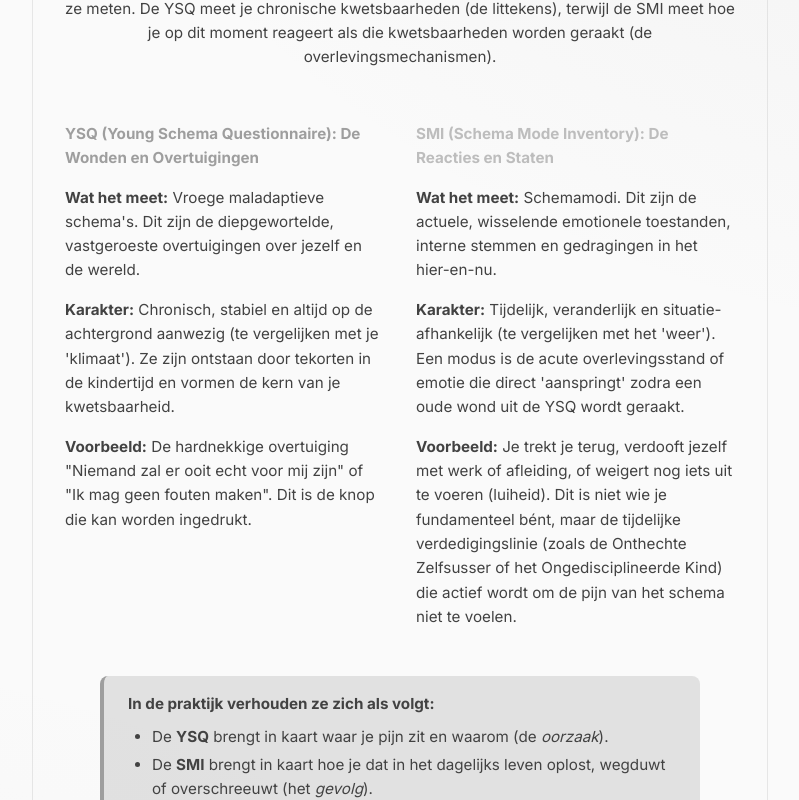
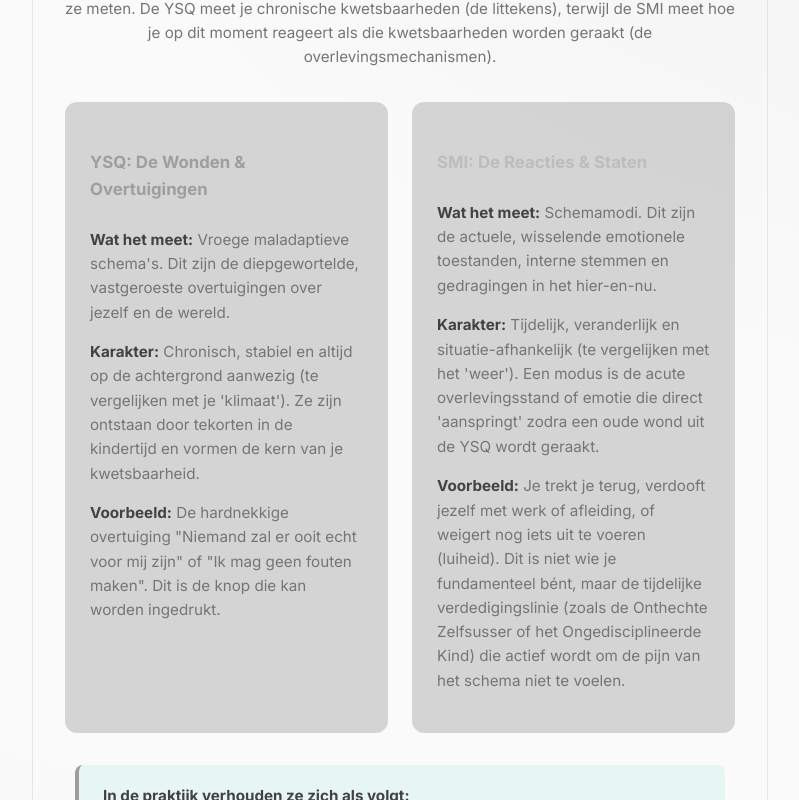
Before and after one commit to radder1972/STA, a React (Vite) app: page / in a window 1280 px wide. Shown: the part 820-1620 px from the top of the page, without its empty margins (240-1039 px from the left). Built offline with nearby package versions, Linux system fonts and the light colour scheme.

Commit message:
Reformat YSQ vs SMI explanation block and match font colors to the rest of the site

```diff
--- a/package.json
+++ b/package.json
@@ -1,7 +1,7 @@
 {
   "name": "schema-therapy-app",
   "private": true,
-  "version": "2.3.0",
+  "version": "2.3.1",
   "type": "module",
   "scripts": {
     "dev": "vite",
--- a/src/App.jsx
+++ b/src/App.jsx
@@ -126,7 +126,7 @@ function App() {
 
       {currentView !== 'questionnaire' && currentView !== 'basisbehoeften' && currentView !== 'modicategorieen' && currentView !== 'kaartenoverzicht' && (
         <div style={{ textAlign: 'center', marginTop: '3rem', color: 'var(--text-muted)', fontSize: '0.85rem' }}>
-          v2.3.0
+          v2.3.1
         </div>
       )}
     </div>
--- a/src/components/Home.jsx
+++ b/src/components/Home.jsx
@@ -141,32 +141,32 @@ export default function Home({ onStart, completedTests, onViewResults, onImport,
         </div>
       </div>
 
-      <div style={{ marginTop: '3rem', padding: '2rem', background: 'var(--glass-bg, rgba(255, 255, 255, 0.05))', borderRadius: '16px', border: '1px solid var(--border-color)', textAlign: 'left', lineHeight: '1.6', fontSize: '0.95rem' }}>
+      <div style={{ color: 'var(--text-muted)', padding: '2rem', background: 'var(--glass-bg, rgba(255, 255, 255, 0.05))', borderRadius: '16px', border: '1px solid var(--border-color)', textAlign: 'left', lineHeight: '1.6', fontSize: '0.95rem', maxWidth: '900px', margin: '3rem auto 2rem' }}>
         <h3 className="text-gradient" style={{ marginBottom: '1rem', fontSize: '1.2rem', textAlign: 'center' }}>Het verschil tussen de YSQ en de SMI</h3>
-        <p style={{ marginBottom: '1.5rem', textAlign: 'center', maxWidth: '800px', margin: '0 auto 2rem' }}>
+        <p style={{ marginBottom: '1.5rem', textAlign: 'center', maxWidth: '750px', margin: '0 auto 2rem' }}>
           Het belangrijkste verschil tussen de YSQ en de SMI zit in de diepte en de tijdelijkheid van wat ze meten. De YSQ meet je chronische kwetsbaarheden (de littekens), terwijl de SMI meet hoe je op dit moment reageert als die kwetsbaarheden worden geraakt (de overlevingsmechanismen).
         </p>
 
-        <div style={{ display: 'grid', gridTemplateColumns: 'repeat(auto-fit, minmax(300px, 1fr))', gap: '2rem', marginBottom: '2rem' }}>
-          <div>
-            <h4 style={{ color: 'var(--primary)', marginBottom: '0.5rem' }}>YSQ (Young Schema Questionnaire): De Wonden en Overtuigingen</h4>
-            <p style={{ marginBottom: '0.8rem' }}><strong>Wat het meet:</strong> Vroege maladaptieve schema's. Dit zijn de diepgewortelde, vastgeroeste overtuigingen over jezelf en de wereld.</p>
-            <p style={{ marginBottom: '0.8rem' }}><strong>Karakter:</strong> Chronisch, stabiel en altijd op de achtergrond aanwezig (te vergelijken met je 'klimaat'). Ze zijn ontstaan door tekorten in de kindertijd en vormen de kern van je kwetsbaarheid.</p>
-            <p><strong>Voorbeeld:</strong> De hardnekkige overtuiging "Niemand zal er ooit echt voor mij zijn" of "Ik mag geen fouten maken". Dit is de knop die kan worden ingedrukt.</p>
+        <div style={{ display: 'grid', gridTemplateColumns: 'repeat(auto-fit, minmax(300px, 1fr))', gap: '1.5rem', marginBottom: '2rem' }}>
+          <div style={{ padding: '1.5rem', background: 'rgba(0,0,0,0.15)', borderRadius: '12px', border: '1px solid rgba(255,255,255,0.02)' }}>
+            <h4 style={{ color: 'var(--primary)', marginBottom: '1rem', fontSize: '1.05rem', borderBottom: '1px solid rgba(255,255,255,0.05)', paddingBottom: '0.5rem' }}>YSQ: De Wonden & Overtuigingen</h4>
+            <p style={{ marginBottom: '0.8rem' }}><strong style={{ color: 'var(--text-main)' }}>Wat het meet:</strong> Vroege maladaptieve schema's. Dit zijn de diepgewortelde, vastgeroeste overtuigingen over jezelf en de wereld.</p>
+            <p style={{ marginBottom: '0.8rem' }}><strong style={{ color: 'var(--text-main)' }}>Karakter:</strong> Chronisch, stabiel en altijd op de achtergrond aanwezig (te vergelijken met je 'klimaat'). Ze zijn ontstaan door tekorten in de kindertijd en vormen de kern van je kwetsbaarheid.</p>
+            <p><strong style={{ color: 'var(--text-main)' }}>Voorbeeld:</strong> De hardnekkige overtuiging "Niemand zal er ooit echt voor mij zijn" of "Ik mag geen fouten maken". Dit is de knop die kan worden ingedrukt.</p>
           </div>
-          <div>
-            <h4 style={{ color: 'var(--accent)', marginBottom: '0.5rem' }}>SMI (Schema Mode Inventory): De Reacties en Staten</h4>
-            <p style={{ marginBottom: '0.8rem' }}><strong>Wat het meet:</strong> Schemamodi. Dit zijn de actuele, wisselende emotionele toestanden, interne stemmen en gedragingen in het hier-en-nu.</p>
-            <p style={{ marginBottom: '0.8rem' }}><strong>Karakter:</strong> Tijdelijk, veranderlijk en situatie-afhankelijk (te vergelijken met het 'weer'). Een modus is de acute overlevingsstand of emotie die direct 'aanspringt' zodra een oude wond uit de YSQ wordt geraakt.</p>
-            <p><strong>Voorbeeld:</strong> Je trekt je terug, verdooft jezelf met werk of afleiding, of weigert nog iets uit te voeren (luiheid). Dit is niet wie je fundamenteel bént, maar de tijdelijke verdedigingslinie (zoals de Onthechte Zelfsusser of het Ongedisciplineerde Kind) die actief wordt om de pijn van het schema niet te voelen.</p>
+          <div style={{ padding: '1.5rem', background: 'rgba(0,0,0,0.15)', borderRadius: '12px', border: '1px solid rgba(255,255,255,0.02)' }}>
+            <h4 style={{ color: 'var(--accent)', marginBottom: '1rem', fontSize: '1.05rem', borderBottom: '1px solid rgba(255,255,255,0.05)', paddingBottom: '0.5rem' }}>SMI: De Reacties & Staten</h4>
+            <p style={{ marginBottom: '0.8rem' }}><strong style={{ color: 'var(--text-main)' }}>Wat het meet:</strong> Schemamodi. Dit zijn de actuele, wisselende emotionele toestanden, interne stemmen en gedragingen in het hier-en-nu.</p>
+            <p style={{ marginBottom: '0.8rem' }}><strong style={{ color: 'var(--text-main)' }}>Karakter:</strong> Tijdelijk, veranderlijk en situatie-afhankelijk (te vergelijken met het 'weer'). Een modus is de acute overlevingsstand of emotie die direct 'aanspringt' zodra een oude wond uit de YSQ wordt geraakt.</p>
+            <p><strong style={{ color: 'var(--text-main)' }}>Voorbeeld:</strong> Je trekt je terug, verdooft jezelf met werk of afleiding, of weigert nog iets uit te voeren (luiheid). Dit is niet wie je fundamenteel bént, maar de tijdelijke verdedigingslinie (zoals de Onthechte Zelfsusser of het Ongedisciplineerde Kind) die actief wordt om de pijn van het schema niet te voelen.</p>
           </div>
         </div>
 
-        <div style={{ padding: '1rem 1.5rem', background: 'rgba(0,0,0,0.1)', borderRadius: '8px', borderLeft: '4px solid var(--primary)', maxWidth: '600px', margin: '0 auto' }}>
-          <p style={{ margin: '0 0 0.5rem 0' }}><strong>In de praktijk verhouden ze zich als volgt:</strong></p>
-          <ul style={{ margin: '0 0 0 1.5rem', padding: 0 }}>
-            <li style={{ marginBottom: '0.25rem' }}>De <strong>YSQ</strong> brengt in kaart waar je pijn zit en waarom (de <em>oorzaak</em>).</li>
-            <li>De <strong>SMI</strong> brengt in kaart hoe je dat in het dagelijks leven oplost, wegduwt of overschreeuwt (het <em>gevolg</em>).</li>
+        <div style={{ padding: '1.2rem 1.5rem', background: 'rgba(20, 184, 166, 0.08)', borderRadius: '8px', borderLeft: '4px solid var(--primary)', maxWidth: '650px', margin: '0 auto', color: 'var(--text-main)' }}>
+          <p style={{ margin: '0 0 0.5rem 0', fontWeight: 'bold' }}>In de praktijk verhouden ze zich als volgt:</p>
+          <ul style={{ margin: '0 0 0 1.5rem', padding: 0, color: 'var(--text-muted)' }}>
+            <li style={{ marginBottom: '0.3rem' }}>De <strong style={{ color: 'var(--primary)' }}>YSQ</strong> brengt in kaart waar je pijn zit en waarom (de <em style={{ color: 'var(--text-main)' }}>oorzaak</em>).</li>
+            <li>De <strong style={{ color: 'var(--accent)' }}>SMI</strong> brengt in kaart hoe je dat in het dagelijks leven oplost, wegduwt of overschreeuwt (het <em style={{ color: 'var(--text-main)' }}>gevolg</em>).</li>
           </ul>
         </div>
       </div>
```
Also changed, not shown: schema-therapie-app-usb-versie.html (+2 -2 lines).
